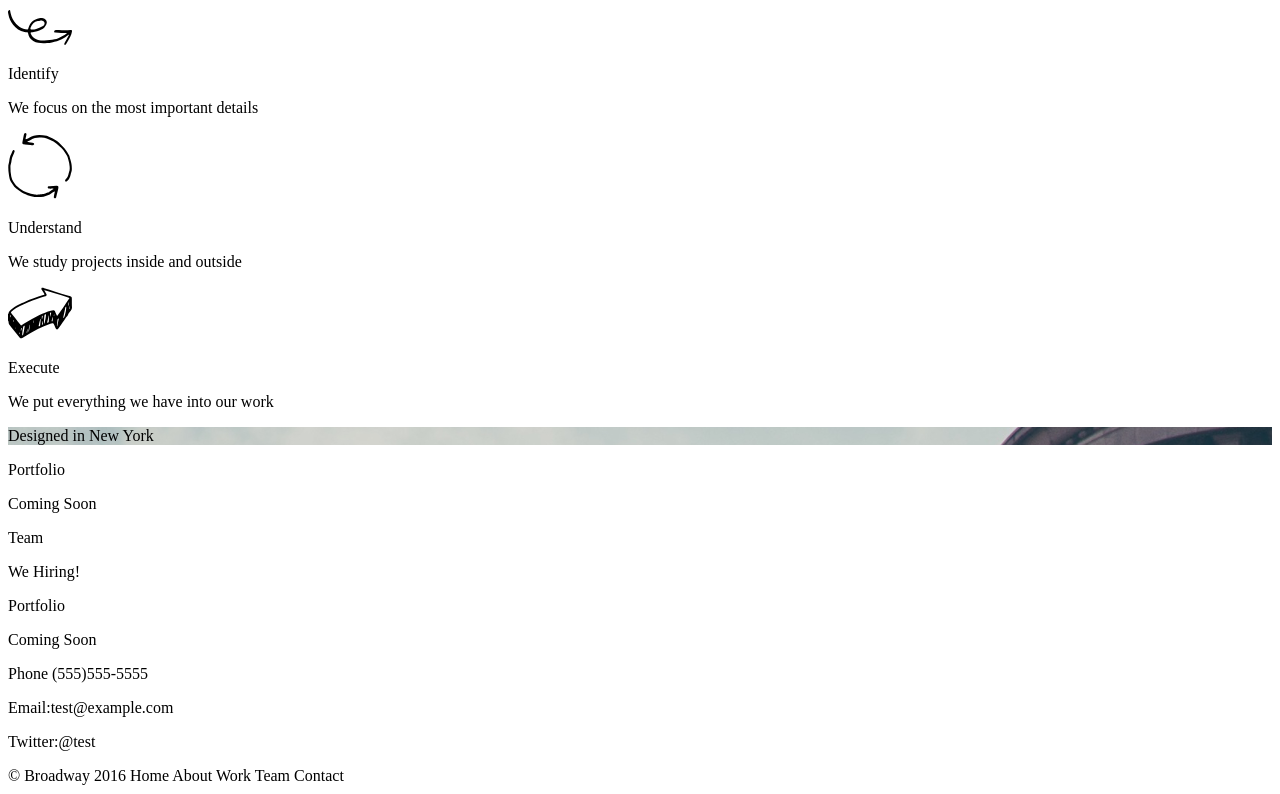
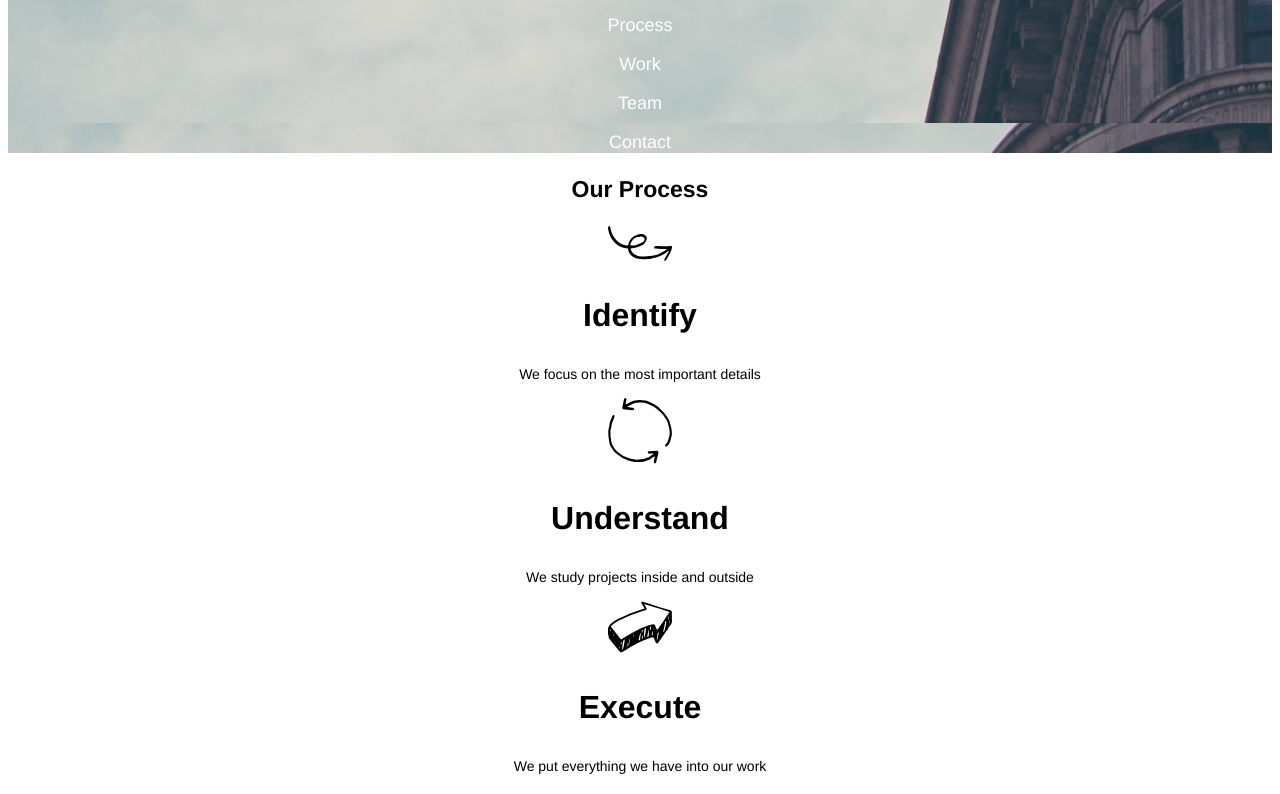
Before and after one commit to Davex93/Broadway, a plain HTML site: page index.html in a window 1280 px wide. Shown: the part 244-1038 px from the top of the page. Drawn offline with Linux system fonts and the light colour scheme.

Commit message:
added css

```diff
--- a/index.html
+++ b/index.html
@@ -7,7 +7,7 @@
   </head>
   <body>
 <div class="header">
-  <p>Broadway Design</p>
+  <p id="broadway">Broadway Design</p>
   <p>Home</p>
   <p>Process</p>
   <p>Work</p>
@@ -15,52 +15,49 @@
   <p>Contact</p>
 </div>
 
-<p>Our Process</p>
+<p id="top">Our Process</p>
 <div class="">
 
-  <img src="./resources/images/identify.svg" alt="">
-  <p>Identify</p>
-  <p>We focus on the most important details</p>
+  <p><img src="./resources/images/identify.svg" alt=""></p>
+  <p class="bold">Identify</p>
+  <p class="small">We focus on the most important details</p>
 </div>
 
 <div class="">
 
-  <img src="./resources/images/understand.svg" alt="">
-  <p>Understand</p>
-  <p>We study projects inside and outside</p>
+<p><img src="./resources/images/understand.svg" alt=""></p>
+  <p class="bold">Understand</p>
+  <p class="small">We study projects inside and outside</p>
 </div>
 
 <div class="">
-  <img src="./resources/images/execute.svg" alt="">
-  <p>Execute</p>
-  <p>We put everything we have into our work</p>
+<p><img src="./resources/images/execute.svg" alt=""></p>
+  <p class="bold">Execute</p>
+  <p class="small">We put everything we have into our work</p>
 </div>
 
 <p class="design">Designed in New York</p>
 
 <div class="">
-  <p>Portfolio</p>
-  <p>Coming Soon</p>
+  <p class="bold">Portfolio</p>
+  <p class="small">Coming Soon</p>
 </div>
 
 <div class="">
-  <p>Team</p>
-  <p>We Hiring!</p>
+  <p class="bold">Team</p>
+  <p class="small">We Hiring!</p>
 </div>
 
-<div class="">
-  <p>Portfolio</p>
-  <p>Coming Soon</p>
-</div>
 
 <div class="">
-  <p>Phone (555)555-5555</p>
-  <p>Email:test@example.com</p>
-  <p>Twitter:@test</p>
+  <p class="bold">Contact</p>
+  <p class="small">Phone (555)555-5555</p>
+  <p class="small">Email:test@example.com</p>
+  <p class="small">Twitter:@test</p>
 </div>
 
 <footer>
-<span>&copy Broadway 2016</span>
+<span id="copyright">&copy Broadway 2016</span>
 <span>Home</span>
 <span>About</span>
 <span>Work</span>
--- a/resources/css/style.css
+++ b/resources/css/style.css
@@ -1,3 +1,47 @@
 .header,.design{
   background-image: url("../../resources/images/the-flatiron-building.png");
 }
+p{
+  text-align: center;
+}
+
+#broadway{
+  font-family: Helvetica;
+  font-size:70px;
+  font-weight:bold;
+  color:white;
+}
+.header p{
+ font-family: Helvetica;
+ font-size:18px;
+ color: white;
+}
+#top{
+font-family: Helvetica;
+font-size: 23px;
+font-weight: bold;
+}
+.bold{
+  font-family: Helvetica;
+  font-size: 32px;
+  font-weight: bold;
+}
+.small{
+  font-family: Helvetica;
+  font-size: 14px;
+
+}
+.design{
+  font-size:23px;
+  font-family: Helvetica;
+  font-weight: bold;
+  color: white;
+}
+footer{
+  background-color: dimgray;
+  color: white ;
+  font-family: Helvetica;
+}
+#copyright{
+  font-size: 11px;
+}
```
